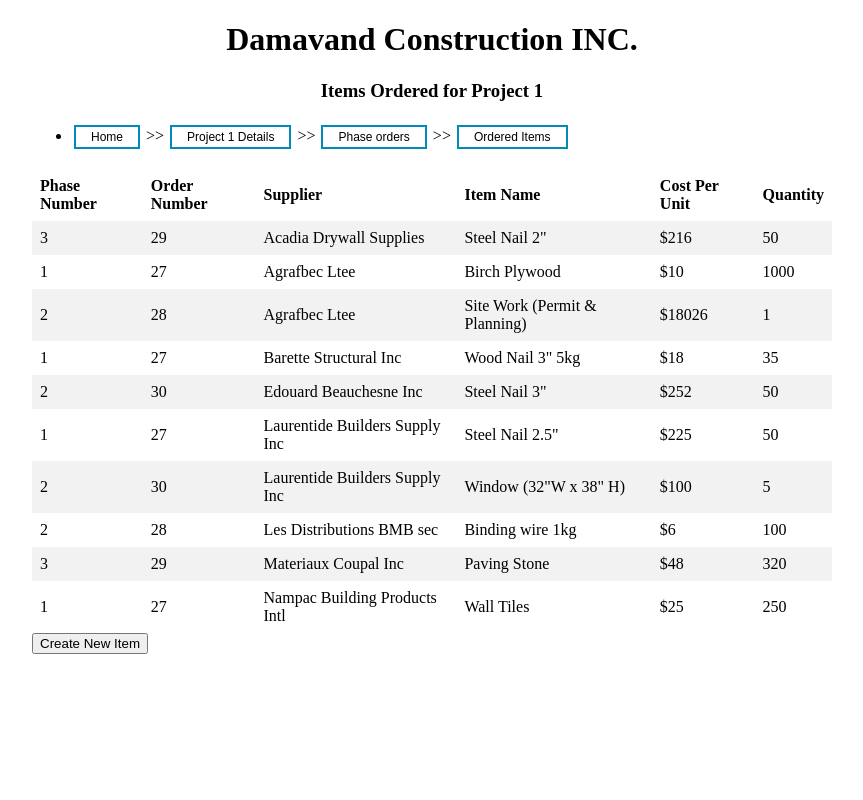
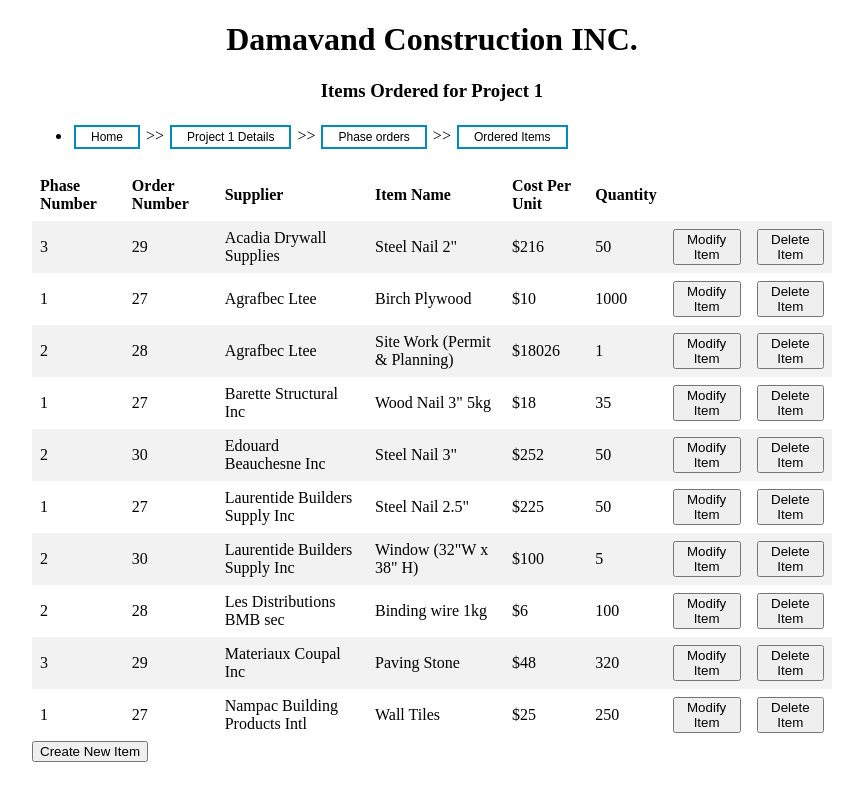
Before and after one commit to CristiArde/Damavand, a PHP site: page /getItems.php?id=1 in a window 1280 px wide. Shown: the whole page, without its empty margins (208-1071 px from the left). Run offline with PHP 8.4, Linux system fonts and the light colour scheme; data comes from the database, SQL or seed files in the repository.

Commit message:
get_items modify and delete

```diff
--- a/content/getItems_content.php
+++ b/content/getItems_content.php
@@ -2,10 +2,11 @@
 <div id='items-main' class='center'>
     <?php
     session_start();
-    $id = $_GET['id'];
+        $id = $_GET['id'];
+    $_SESSION['projectID'] = $id;
     //$type = $_GET['type'];
     require 'connection.php';
-    $sql="SELECT supplierName, o.projectID, phaseID, i.orderID , itemName, unitCost, quantity FROM items i INNER JOIN orders o on i.orderID = o.orderID INNER JOIN supplier s ON i.supplierID = s.supplierID WHERE o.projectID = '".$id."' GROUP BY supplierName,o.projectID, i.orderID , itemName, unitCost, quantity HAVING o.projectID = '".$id."'";
+    $sql="SELECT itemID, supplierName, o.projectID, phaseID, i.orderID , itemName, unitCost, quantity FROM items i INNER JOIN orders o on i.orderID = o.orderID INNER JOIN supplier s ON i.supplierID = s.supplierID WHERE o.projectID = '".$id."' GROUP BY supplierName,o.projectID, i.orderID , itemName, unitCost, quantity HAVING o.projectID = '".$id."'";
 
     $result = mysqli_query($connection,$sql);
     $check = mysqli_num_rows($result);
@@ -47,6 +48,21 @@
             echo "<td>" . $row['itemName'] . "</td>";
             echo "<td>$" . $row['unitCost'] . "</td>";
             echo "<td>" . $row['quantity'] . "</td>";
+            ?>
+    <td>
+    <form action="modifyItem.php" method="POST">
+        <input type="hidden" id="type" name="type" value="Item">
+        <input type="hidden" id="alter" name="alter" value="1">
+        <button type="submit" id="id" name="id" value= <?php echo $row['itemID']; ?>> Modify Item</button>
+    </form>
+    </td><td>
+    <form action="modifyItem.php" method="POST">
+        <input type="hidden" id="type" name="type" value="Item">
+        <input type="hidden" id="alter" name="alter" value="2">
+        <button type="submit" id="id" name="id" value= <?php echo $row['itemID']; ?>> Delete Item</button>
+    </form>
+    </td>
+            <?php
            $count += 1;
         }
         echo "</table>";
@@ -66,7 +82,6 @@
         <input type="hidden" id="type" name="type" value="Item">
         <input type="Submit" value="Create New Item">
     </form>
-
     <?php
     mysqli_close($connection);
     ?>
```
